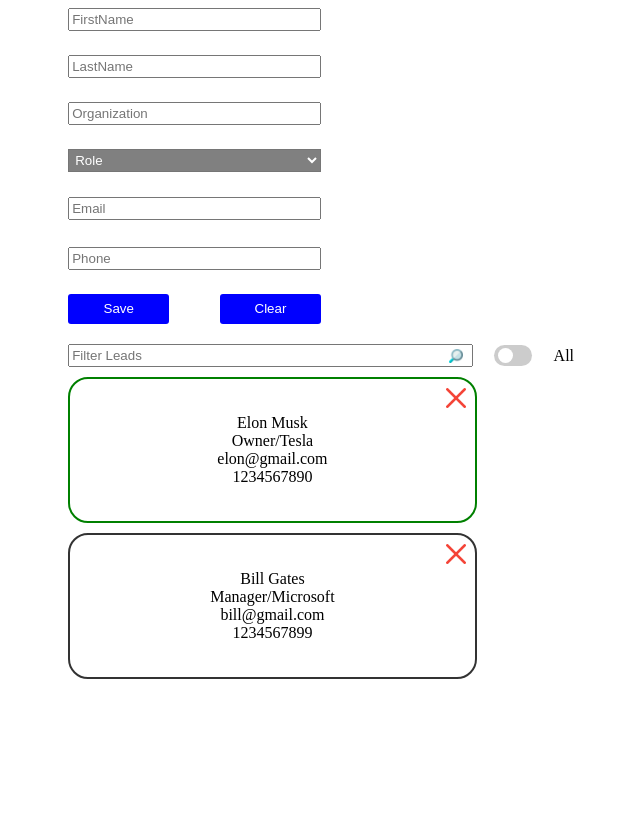
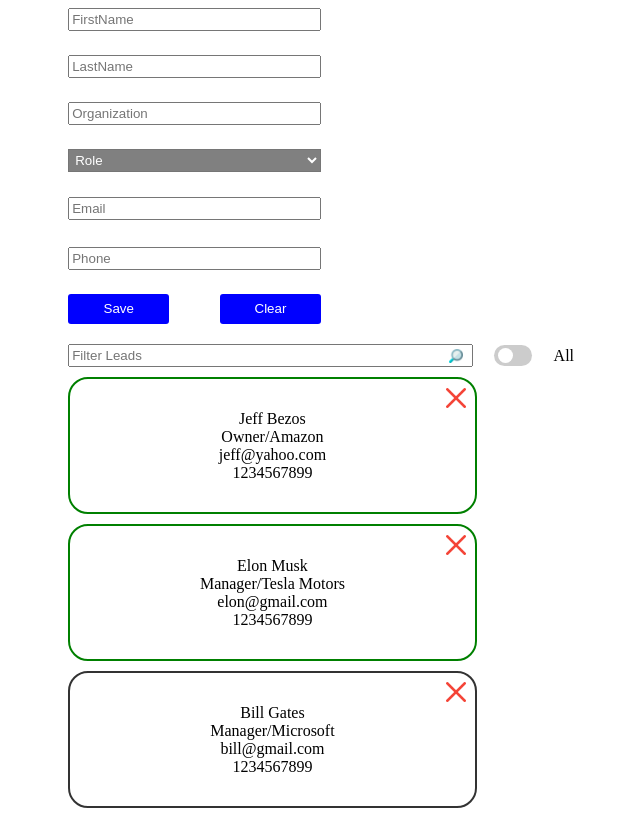
Before and after one commit to Tigran1991/Leads-Adding-App, a React (Create React App) app: page / in a window 1280 px wide. Shown: the whole page, without its empty margins (319-959 px from the left). Built offline with nearby package versions, Linux system fonts and the light colour scheme; data requests are answered from the project's data file.

Commit message:
fix filtering feature

```diff
--- a/database/db.json
+++ b/database/db.json
@@ -12,11 +12,21 @@
     {
       "firstName": "Elon",
       "lastName": "Musk",
-      "organization": "Tesla",
+      "organization": "Tesla Motors",
+      "role": "Manager",
+      "email": "elon@gmail.com",
+      "phone": "1234567899",
+      "id": 2,
+      "selected": true
+    },
+    {
+      "firstName": "Jeff",
+      "lastName": "Bezos",
+      "organization": "Amazon",
       "role": "Owner",
-      "email": "elon@gmail.com",
-      "phone": "1234567890",
-      "id": 2,
+      "email": "jeff@yahoo.com",
+      "phone": "1234567899",
+      "id": 3,
       "selected": true
     }
   ]
--- a/src/ListComponents/List.js
+++ b/src/ListComponents/List.js
@@ -23,9 +23,6 @@
     (state) => state.filterSelectedState.filterState
   )
 
-  const leadsData = useSelector((state) => state.updatedLeadsData.leadsData)
-  console.log(leadsData)
-
   useEffect(() => {
     if (isSuccess) {
       dispatch(updateLeadsData(leads))
@@ -39,7 +36,7 @@
     } else {
       return list.filter((lead) => lead.selected === true)
     }
-  }, [filterValue, filterState, leadsData])
+  }, [leads, filterValue, filterState])
 
   const filterValueLength = filterValue.length
   const filtering = filterState === "Selected" ? true : false
@@ -47,9 +44,8 @@
   let content
   if (isLoading) {
     content = <p>Loading...</p>
-  } else if (filterValueLength <= MIN_LENGTH && !filtering) {
-    const listData = filterByFilterInput(leads, filterValue)
-    content = listData.map((lead) => {
+  } else if (filterValueLength < MIN_LENGTH && !filtering) {
+    content = leads.map((lead) => {
       return <ListItem listItemdata={lead} key={lead.id} />
     })
   } else if (filterValueLength >= MIN_LENGTH && filtering) {
```
